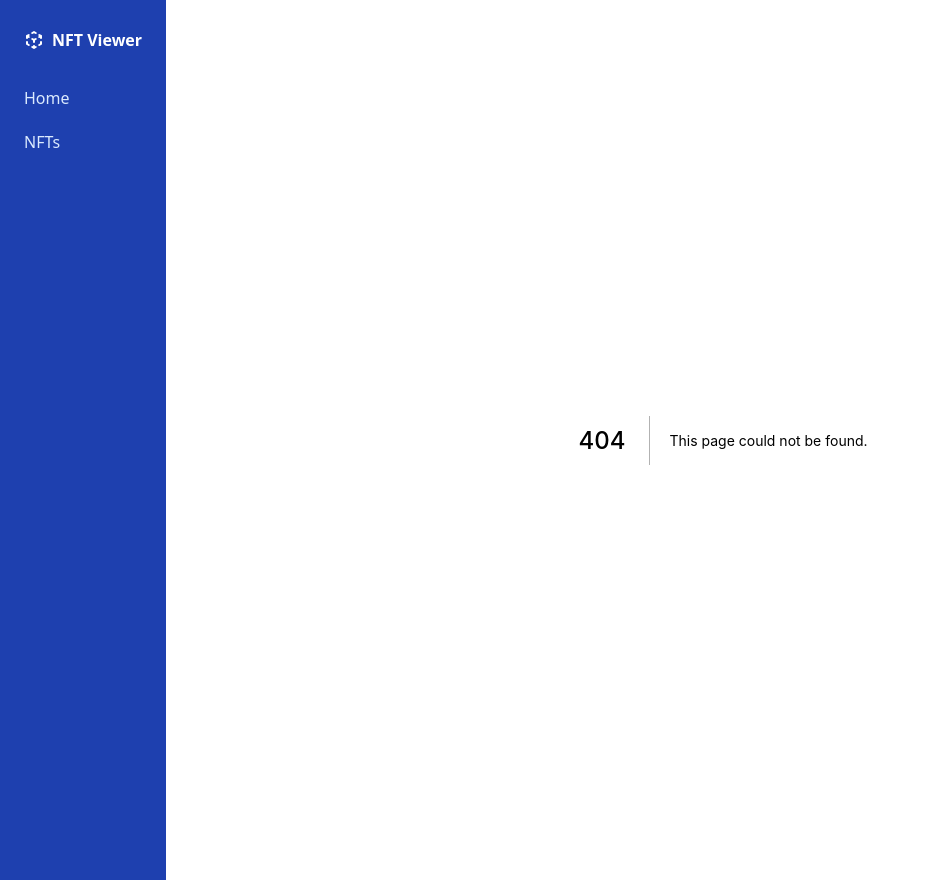
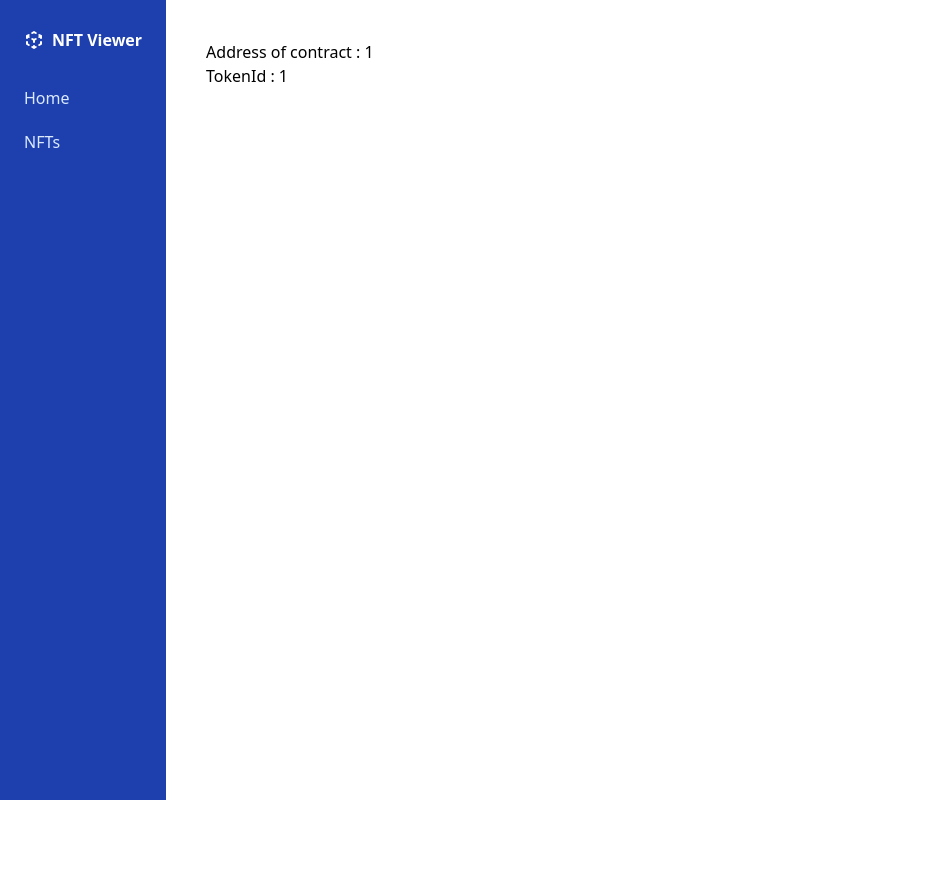
Before and after one commit to narendracode/zil-nft-viewer, a Next.js app: page /nfts/1/1 in a window 1280 px wide. Before the commit this address had no page. Shown: the whole page, without its empty margins (0-930 px from the left). After the commit the page ends 800 px from the top, so only its background shows below. Built offline with nearby package versions, Linux system fonts and the light colour scheme.

Commit message:
added new pages

```diff
--- /dev/null
+++ b/src/pages/nfts/[address].tsx
@@ -0,0 +1,12 @@
+import { useRouter } from "next/router";
+
+export default function NftWithContractAddress() {
+    const router = useRouter();
+    const { address } = router.query;
+
+    return (
+        <>
+            Address of contract : { address }
+        </>
+    );
+}
--- /dev/null
+++ b/src/pages/nfts/[address]/[tokenId].tsx
@@ -0,0 +1,18 @@
+import { useRouter } from "next/router";
+
+export default function NftWithContractAddressAndTokenId() {
+    const router = useRouter();
+    const { address, tokenId } = router.query;
+
+    return (
+        <>
+            <div>
+                Address of contract : { address }
+            </div>
+
+            <div>
+                TokenId : { tokenId }
+            </div>
+        </>
+    );
+}
```
